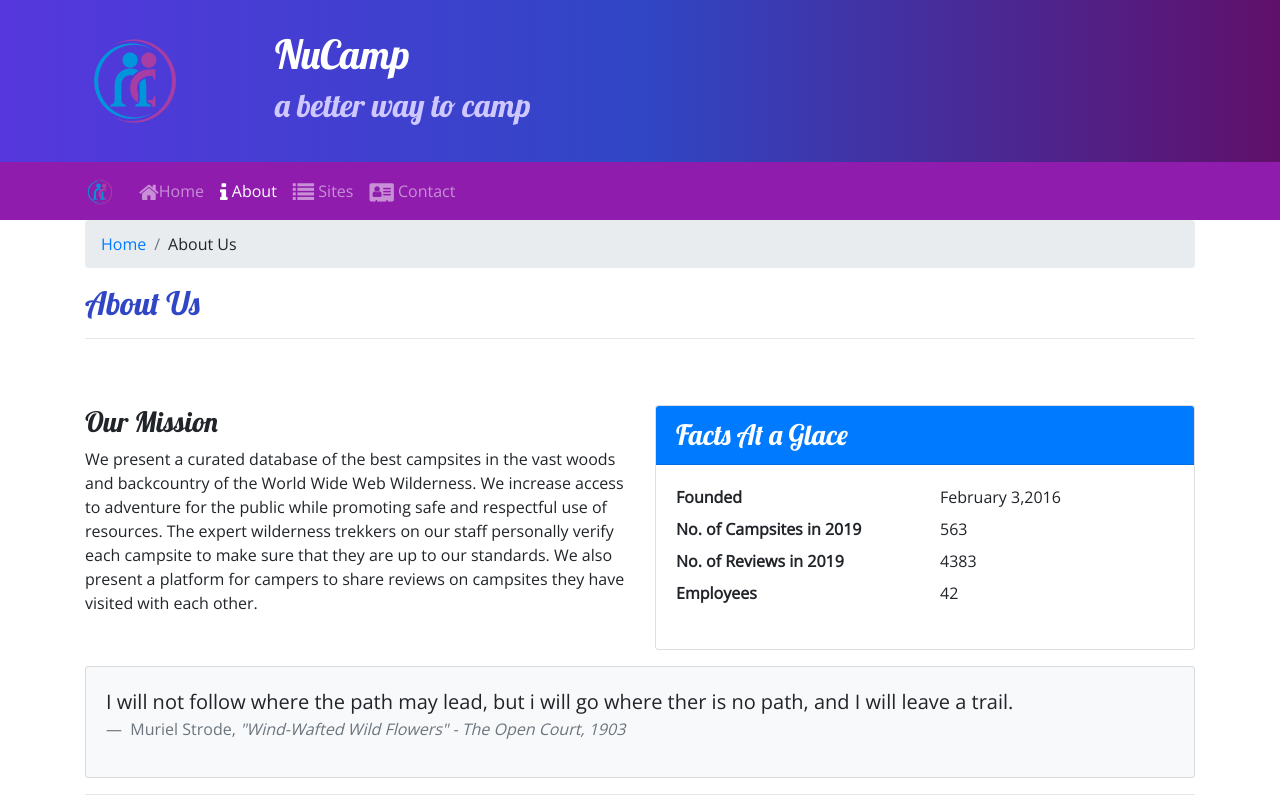
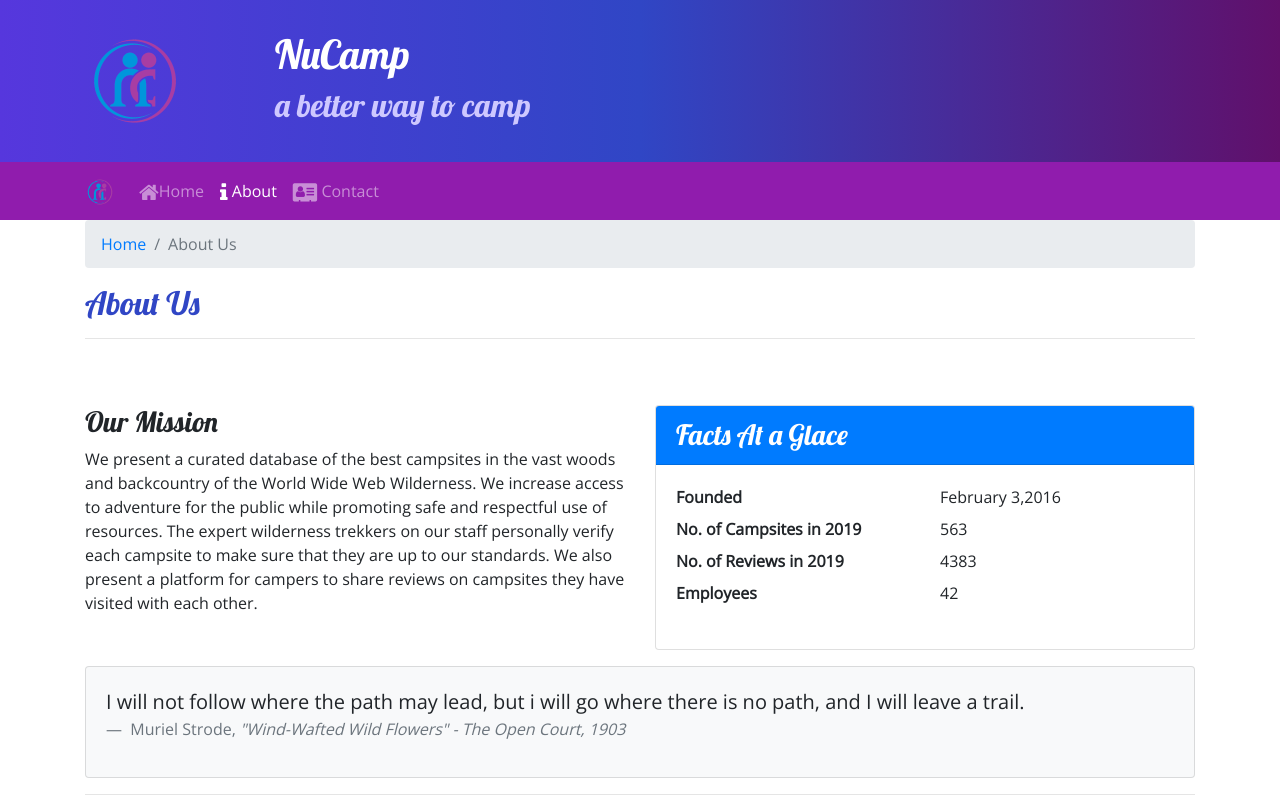
Before and after one commit to timothytcliu/Bootstrap-Nucamp-project, a website: page aboutus.html in a window 1280 px wide. Shown: the top 800 px of the page. Drawn offline with nearby package versions, Linux system fonts and the light colour scheme.

Commit message:
removed inactive Sites navbar icon

```diff
--- a/aboutus.html
+++ b/aboutus.html
@@ -72,11 +72,6 @@
               >
             </li>
             <li class="nav-item">
-              <a class="nav-link" href="#">
-                <i class="fa fa-list fa-lg"></i> Sites</a
-              >
-            </li>
-            <li class="nav-item">
               <a class="nav-link" href="contactus.html">
                 <i class="fa fa-address-card fa-lg"></i> Contact</a
               >
@@ -93,7 +88,7 @@
         <div class="col">
           <ol class="breadcrumb">
             <li class="breadcrumb-item"><a href="index.html">Home</a></li>
-            <li class="breadcrumb-item">About Us</li>
+            <li class="breadcrumb-item active">About Us</li>
           </ol>
           <h2>About Us</h2>
           <hr />
@@ -138,7 +133,7 @@
             <blockquote class="blockquote card-body">
               <p class="mb-0">
                 I will not follow where the path may lead, but i will go where
-                ther is no path, and I will leave a trail.
+                there is no path, and I will leave a trail.
               </p>
               <footer class="blockquote-footer">
                 Muriel Strode,
--- a/js/scripts.js
+++ b/js/scripts.js
@@ -1,5 +1,5 @@
 $(function () {
-  $('.carousel').carousel({ interval: 2000 });
+  $('.carousel').carousel({ interval: 4000 });
   $('#carouselButton').click(function () {
     if ($('#carouselButton').children('i').hasClass('fa-pause')) {
       $('.carousel').carousel('pause');
```
Also changed, not shown: contactus.html (+0 -5 lines), index.html (+0 -5 lines), 1 other file.
